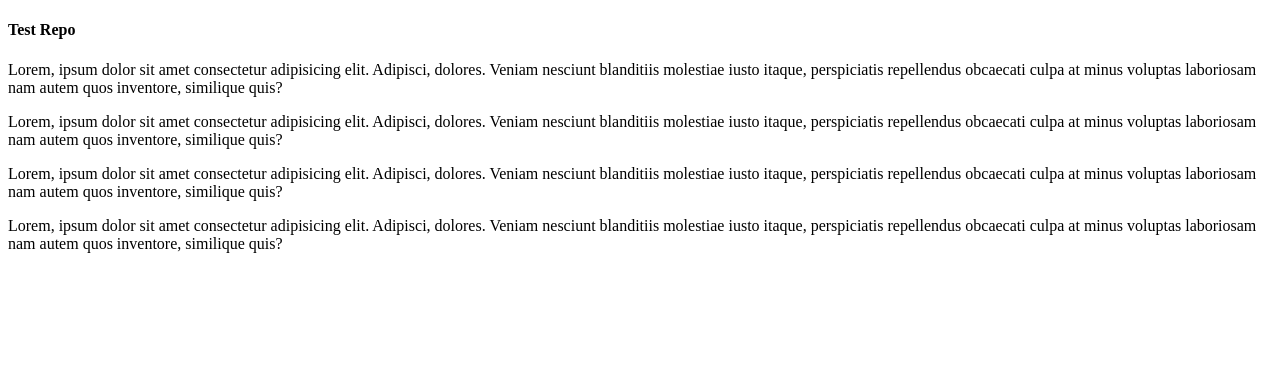
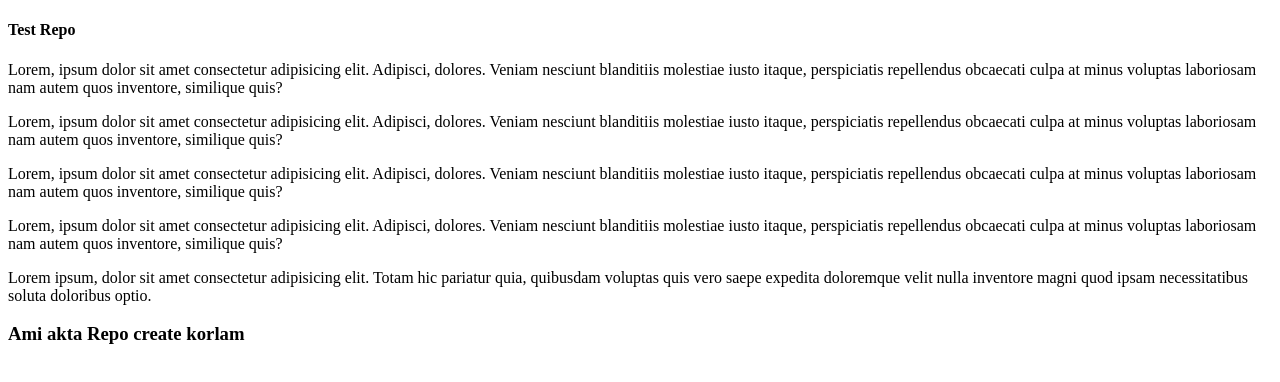
Before and after one commit to mdraihanbari/test, a plain HTML site: page index.html in a window 1280 px wide. Drawn offline with Linux system fonts and the light colour scheme.

Commit message:
my second commit

```diff
--- a/index.html
+++ b/index.html
@@ -11,5 +11,8 @@
     <p>Lorem, ipsum dolor sit amet consectetur adipisicing elit. Adipisci, dolores. Veniam nesciunt blanditiis molestiae iusto itaque, perspiciatis repellendus obcaecati culpa at minus voluptas laboriosam nam autem quos inventore, similique quis?</p>
     <p>Lorem, ipsum dolor sit amet consectetur adipisicing elit. Adipisci, dolores. Veniam nesciunt blanditiis molestiae iusto itaque, perspiciatis repellendus obcaecati culpa at minus voluptas laboriosam nam autem quos inventore, similique quis?</p>
     <p>Lorem, ipsum dolor sit amet consectetur adipisicing elit. Adipisci, dolores. Veniam nesciunt blanditiis molestiae iusto itaque, perspiciatis repellendus obcaecati culpa at minus voluptas laboriosam nam autem quos inventore, similique quis?</p>
+
+    <p>Lorem ipsum, dolor sit amet consectetur adipisicing elit. Totam hic pariatur quia, quibusdam voluptas quis vero saepe expedita doloremque velit nulla inventore magni quod ipsam necessitatibus soluta doloribus optio.</p>
+    <h3>Ami akta Repo create korlam</h3>
 </body>
 </html>
```
